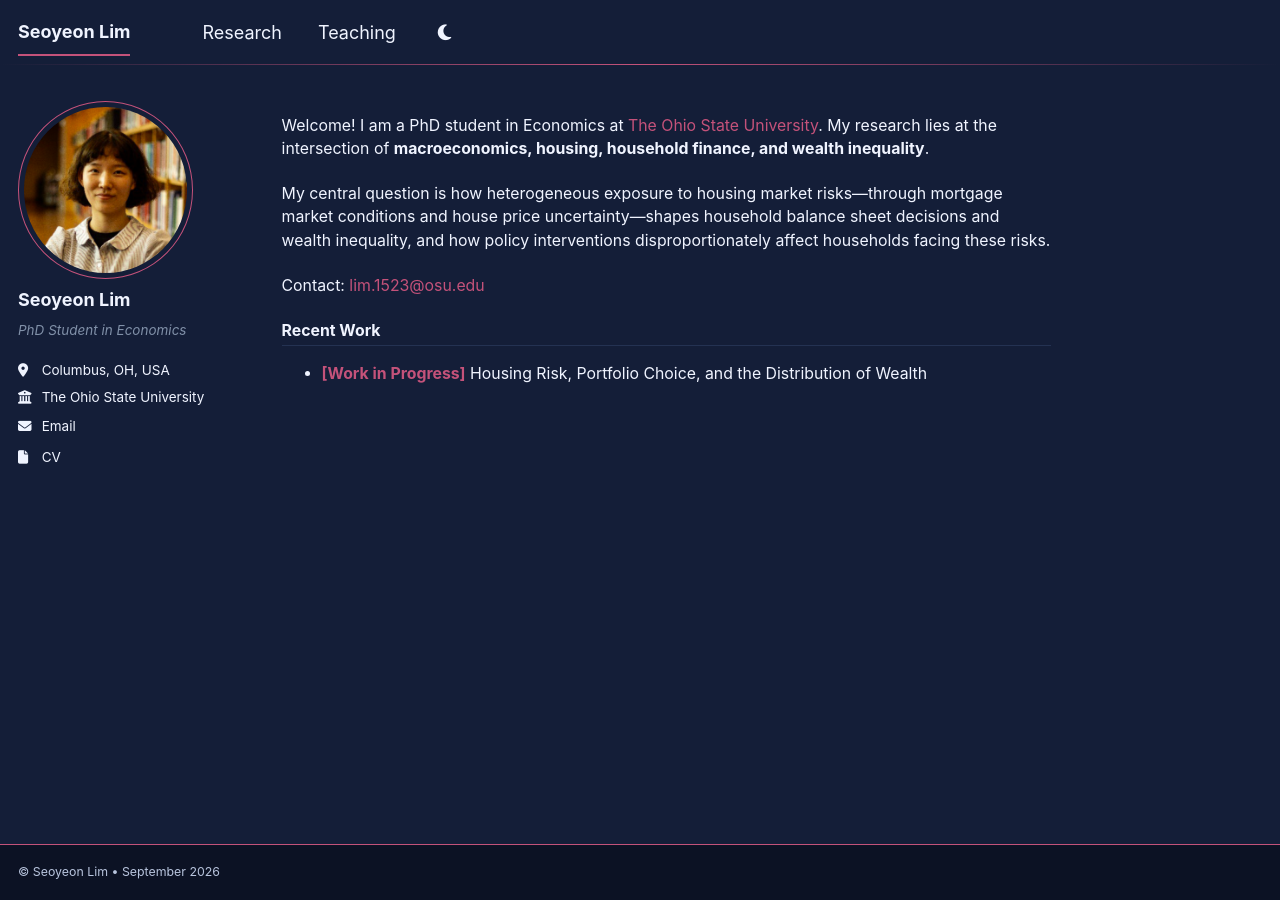
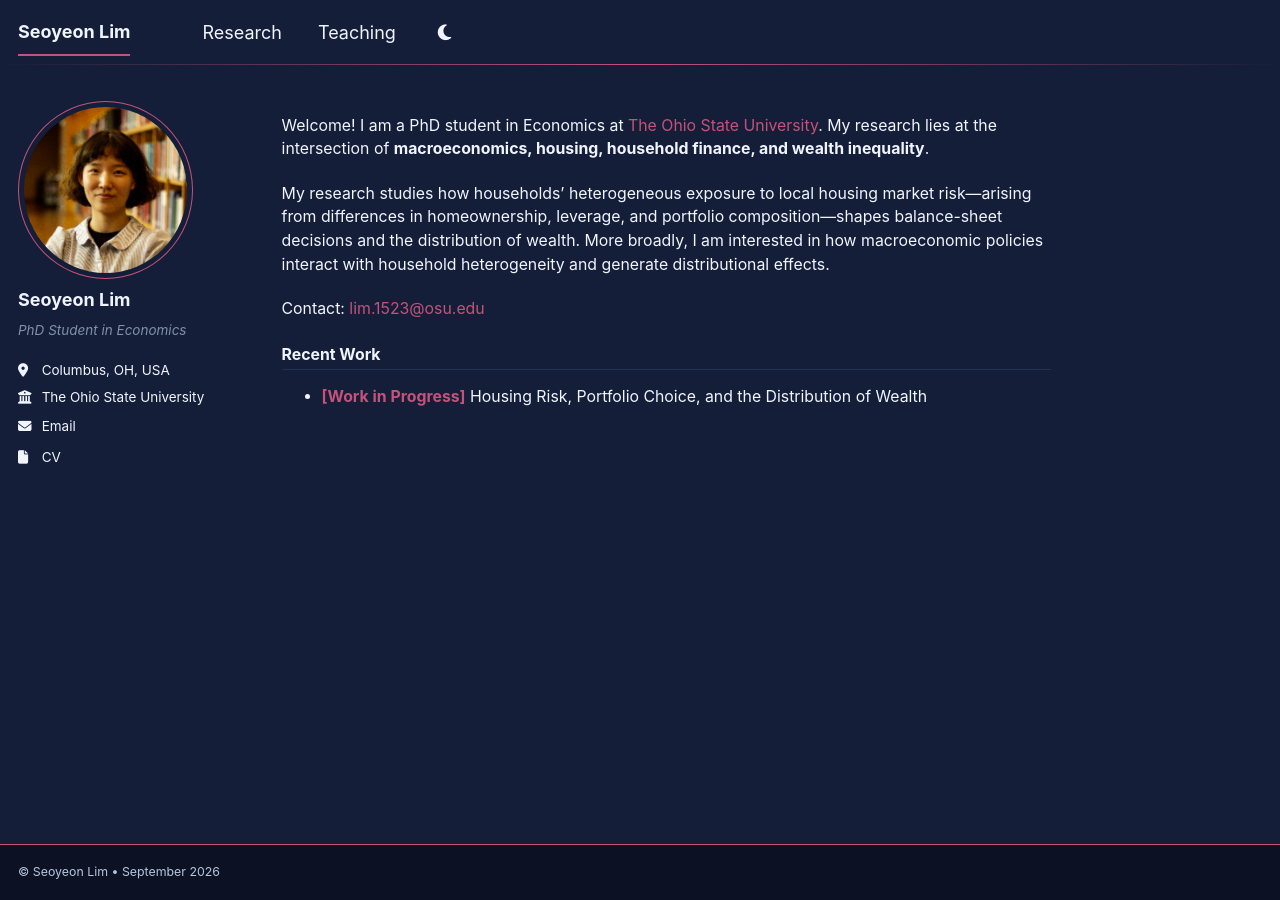
Before and after one commit to seoyeon-lim/academic.github.io, a Jekyll site: the page built from _pages/about.md, in a window 1280 px wide. Built offline with Jekyll 4.4.1, drawn with Linux system fonts in a browser that asks for light colours; a script bundle is joined from its source files by our own code; library files that are not in the unit come from our copies.

Commit message:
Update research statement in bio
Co-Authored-By: Claude Sonnet 4.6 <noreply@anthropic.com>

```diff
--- a/_pages/about.md
+++ b/_pages/about.md
@@ -9,7 +9,7 @@ redirect_from:
 
 Welcome! I am a PhD student in Economics at [The Ohio State University](https://economics.osu.edu/). My research lies at the intersection of **macroeconomics, housing, household finance, and wealth inequality**.
 
-My central question is how heterogeneous exposure to housing market risks—through mortgage market conditions and house price uncertainty—shapes household balance sheet decisions and wealth inequality, and how policy interventions disproportionately affect households facing these risks.
+My research studies how households' heterogeneous exposure to local housing market risk—arising from differences in homeownership, leverage, and portfolio composition—shapes balance-sheet decisions and the distribution of wealth. More broadly, I am interested in how macroeconomic policies interact with household heterogeneity and generate distributional effects.
 
 Contact: [lim.1523@osu.edu](mailto:lim.1523@osu.edu)
 
```
